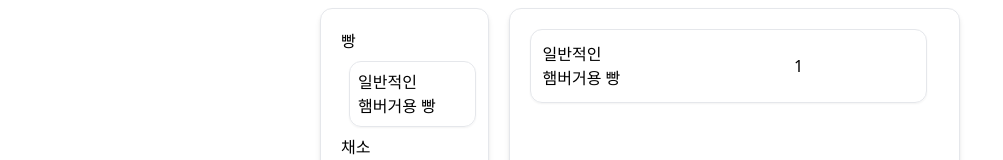
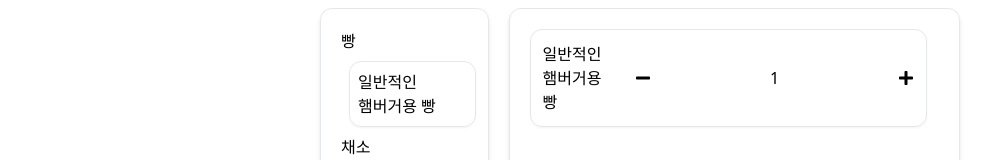
Before and after one commit to tyange/burger-finder-next, a Next.js app: page / in a window 1280 px wide. Both pictures are taken after a click on the button "일반적인 햄버거용 빵". Shown: the part 189-349 px from the top of the page, without its empty margins (0-1003 px from the left). Built offline with nearby package versions, Linux system fonts and the light colour scheme.

Commit message:
플러스, 마이너스 버튼 부활

```diff
--- a/components/recipe-ingredient.tsx
+++ b/components/recipe-ingredient.tsx
@@ -3,8 +3,12 @@ import React, { useState } from "react";
 import { useAppDispatch } from "../app/hooks";
 import {
   Ingredient,
+  addOneIngredient,
+  removeOneIngredient,
   settingIngredientAmount,
 } from "../features/ingredientsSlice";
+
+import { FaPlus, FaMinus } from "react-icons/fa";
 
 import { nameConverter } from "../features/ingredientNameConverter";
 
@@ -52,16 +56,34 @@ const RecipeIngredient = ({ ingredient }: Props) => {
     );
   };
 
+  const minusHandler = () => {
+    setEnteredAmount((prev) => (prev -= 1));
+
+    dispatch(removeOneIngredient(ingredient));
+  };
+
+  const plusHandler = () => {
+    setEnteredAmount((prev) => (prev += 1));
+
+    dispatch(addOneIngredient(ingredient));
+  };
+
   return (
     <div className="flex justify-between w-full">
       <span className="mr-5">{nameConverter(ingredient.name)}</span>
       <div className="flex items-center gap-2">
+        <button onClick={minusHandler}>
+          <FaMinus />
+        </button>
         <input
           type="number"
           className="text-center"
           value={enteredAmount}
           onChange={amountChangeHandler}
         />
+        <button onClick={plusHandler}>
+          <FaPlus />
+        </button>
       </div>
     </div>
   );
--- a/features/ingredientsSlice.ts
+++ b/features/ingredientsSlice.ts
@@ -125,6 +125,18 @@ export const ingredientsSlice = createSlice({
         ? (state[targetIngredientIndex].amount += 1)
         : state.push({ ...action.payload, amount: 1 });
     },
+    addOneIngredient(state: Ingredients, action: PayloadAction<Ingredient>) {
+      const targetIngredientIndex = findIndexByName(state, action.payload.name);
+
+      state[targetIngredientIndex].amount += 1;
+    },
+    removeOneIngredient(state: Ingredients, action: PayloadAction<Ingredient>) {
+      const targetIngredientIndex = findIndexByName(state, action.payload.name);
+
+      state[targetIngredientIndex].amount === 1
+        ? state.splice(targetIngredientIndex, 1)
+        : (state[targetIngredientIndex].amount -= 1);
+    },
     settingIngredientAmount(
       state: Ingredients,
       action: PayloadAction<{ ingredient: Ingredient; enteredAmount: number }>
@@ -148,7 +160,11 @@ export const getIngredients = createSelector(
   }
 );
 
-export const { addIngredient, settingIngredientAmount } =
-  ingredientsSlice.actions;
+export const {
+  addIngredient,
+  addOneIngredient,
+  removeOneIngredient,
+  settingIngredientAmount,
+} = ingredientsSlice.actions;
 
 export default ingredientsSlice.reducer;
```
